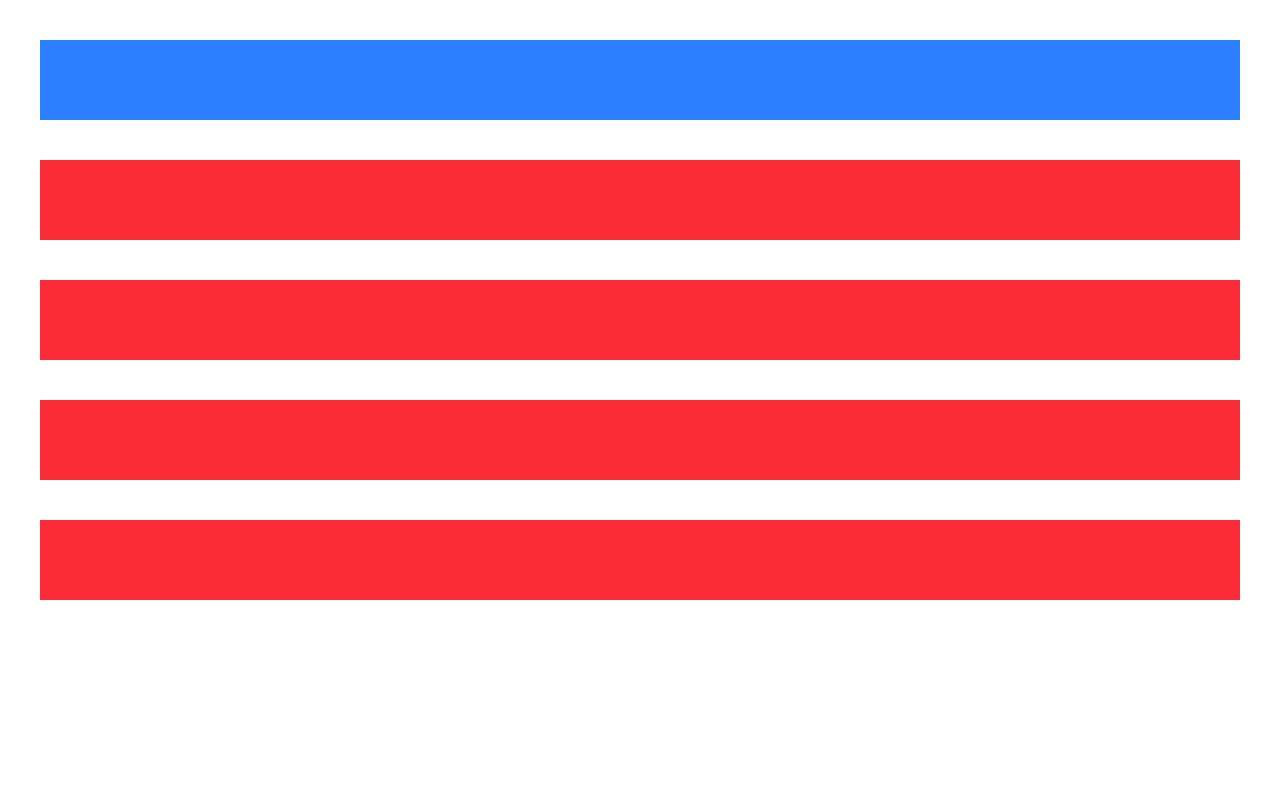
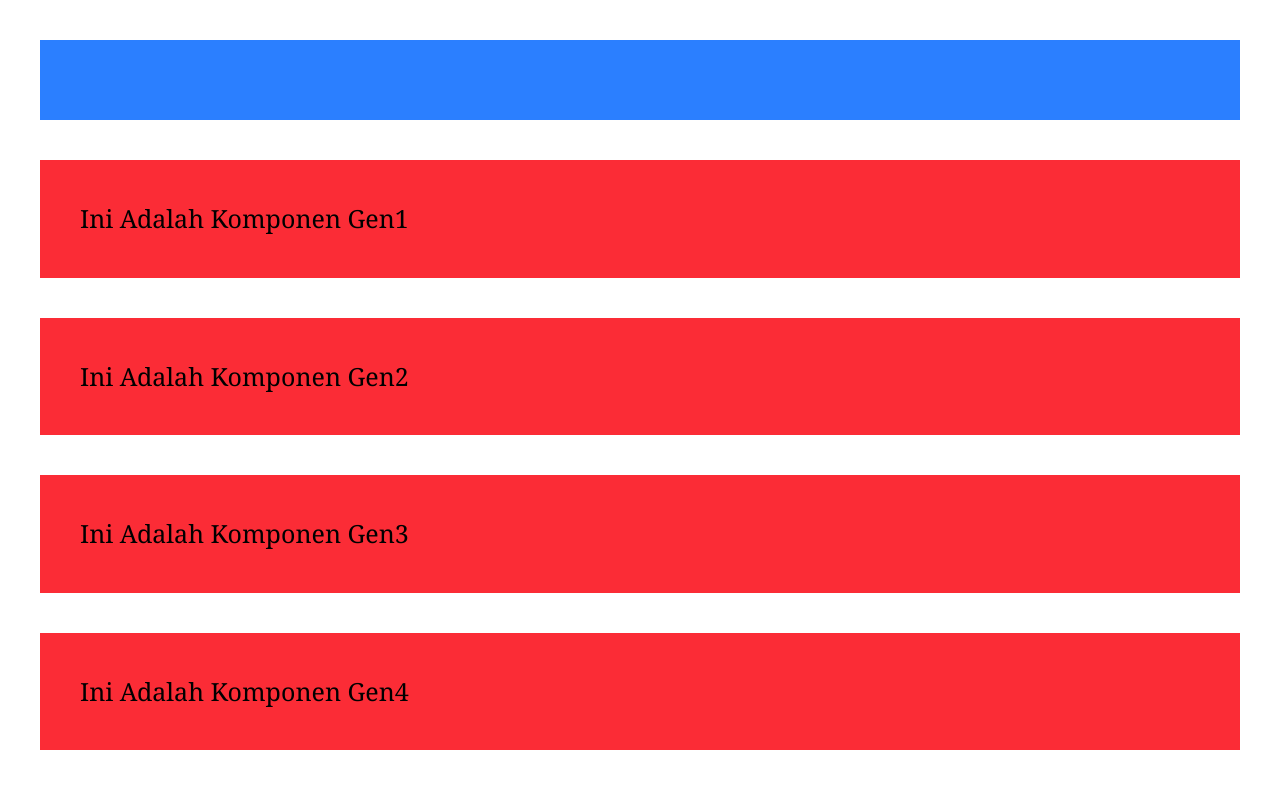
Before and after one commit to ZackleeX7/Group-Exercise--08, a React (Vite) app: page / in a window 1280 px wide. Shown: the top 788 px of the page. Built offline with nearby package versions, Linux system fonts and the light colour scheme.

Commit message:
Adding generations.jsx

```diff
--- a/src/Gen1/index.jsx
+++ b/src/Gen1/index.jsx
@@ -1,8 +1,8 @@
-const Gen1 = ({text}) => {
+const Gen1 = () => {
   return (
     <>
     <div className="text-[25px] bg-red-500 m-10 p-10 font-serif">
-    {text}
+    Ini Adalah Komponen Gen1
     </div>
     </>
   );
--- a/src/Gen2/index.jsx
+++ b/src/Gen2/index.jsx
@@ -1,8 +1,8 @@
-const Gen2 = ({text}) => {
+const Gen2 = () => {
   return (
     <>
     <div className="text-[25px] bg-red-500 m-10 p-10 font-serif">
-    {text}
+    Ini Adalah Komponen Gen2
     </div>
     </>
   );
--- a/src/Gen3/index.jsx
+++ b/src/Gen3/index.jsx
@@ -1,8 +1,8 @@
-const Gen3 = ({text}) => {
+const Gen3 = () => {
   return (
     <>
     <div className="text-[25px] bg-red-500 m-10 p-10 font-serif">
-    {text}
+    Ini Adalah Komponen Gen3
     </div>
     </>
   );
--- a/src/Gen4/index.jsx
+++ b/src/Gen4/index.jsx
@@ -1,8 +1,8 @@
-const Gen4 = ({text}) => {
+const Gen4 = () => {
   return (
     <>
     <div className="text-[25px] bg-red-500 m-10 p-10 font-serif">
-    {text}
+    Ini Adalah Komponen Gen4
     </div>
     </>
   );
--- /dev/null
+++ b/src/generations.jsx
@@ -0,0 +1,20 @@
+import Gen1 from "./Gen1";
+import Gen2 from "./Gen2";
+import Gen3 from "./Gen3";
+import Gen4 from "./Gen4";
+
+function Generations() {
+  return (
+    <div className="p-4 bg-gray-100 rounded-lg">
+      <h2 className="text-xl font-bold mb-2"></h2>
+      <div className="flex gap-4">
+        <Gen1 />
+        <Gen2 />
+        <Gen3 />
+        <Gen4 />
+      </div>
+    </div>
+  );
+}
+
+export default Generations;
```
